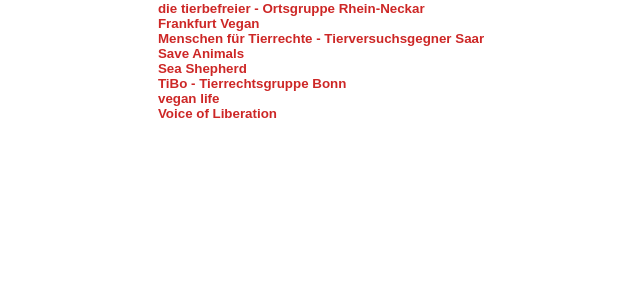
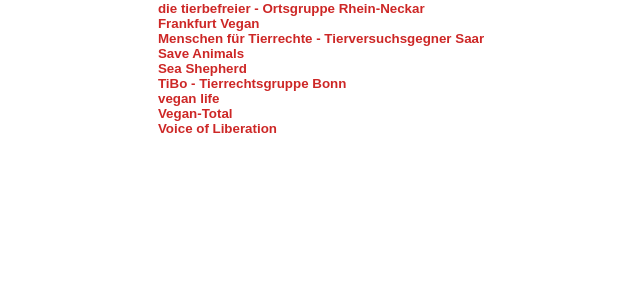
Before and after one commit to leSheep/demoSite, a PHP site: page /staende.php in a window 1280 px wide. Shown: the part 636-936 px from the top of the page, without its empty margins (206-846 px from the left). Run offline with PHP 8.4, Linux system fonts and the light colour scheme; some libraries are stand-ins or nearby versions.

Commit message:
Vegan-Total hinzugefügt

```diff
--- a/staende.php
+++ b/staende.php
@@ -21,6 +21,7 @@ if(!isset($selectedSite)) {
 <li> <a href="http://de.seashepherd.org/"> Sea Shepherd </a> </li>
 <li> <a href="http://ti-bo.org/"> TiBo - Tierrechtsgruppe Bonn </a> </li>
 <li> <a href="http://www.veganlife.lu/"> vegan life </a> </li>
+<li> <a href="http://www.vegan-total.de"> Vegan-Total  </a> </li>
 <li> <a href="http://voilib.de/"> Voice of Liberation </a> </li>
 
 </ul>
```
